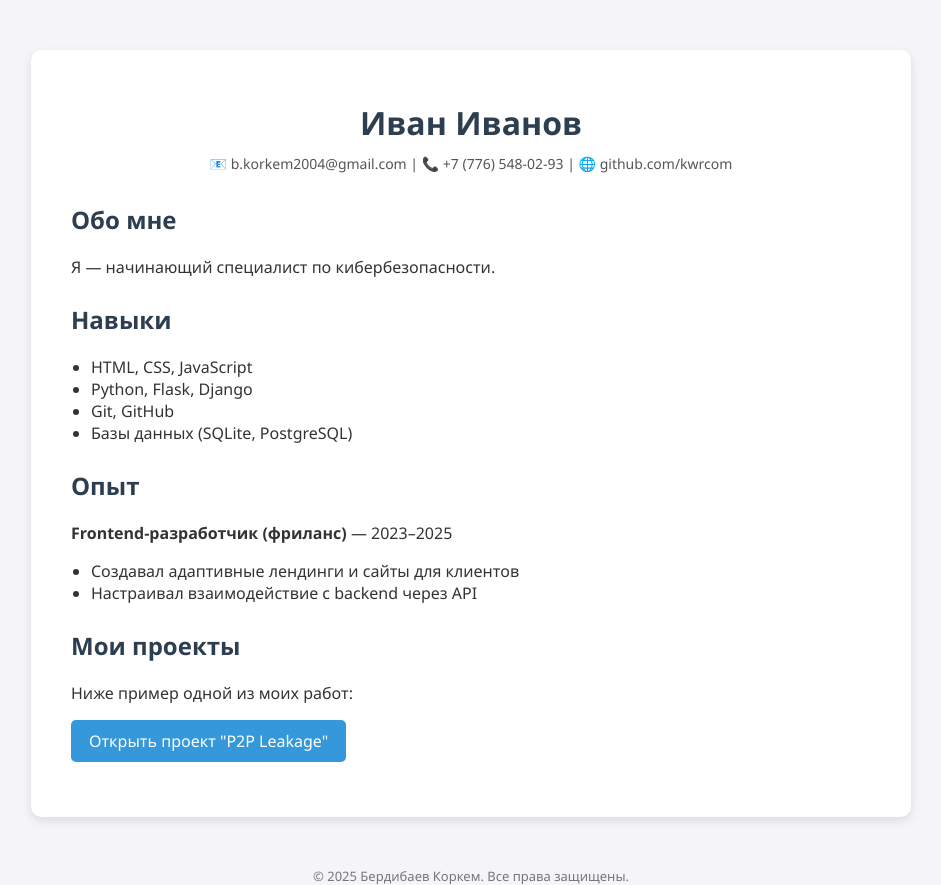
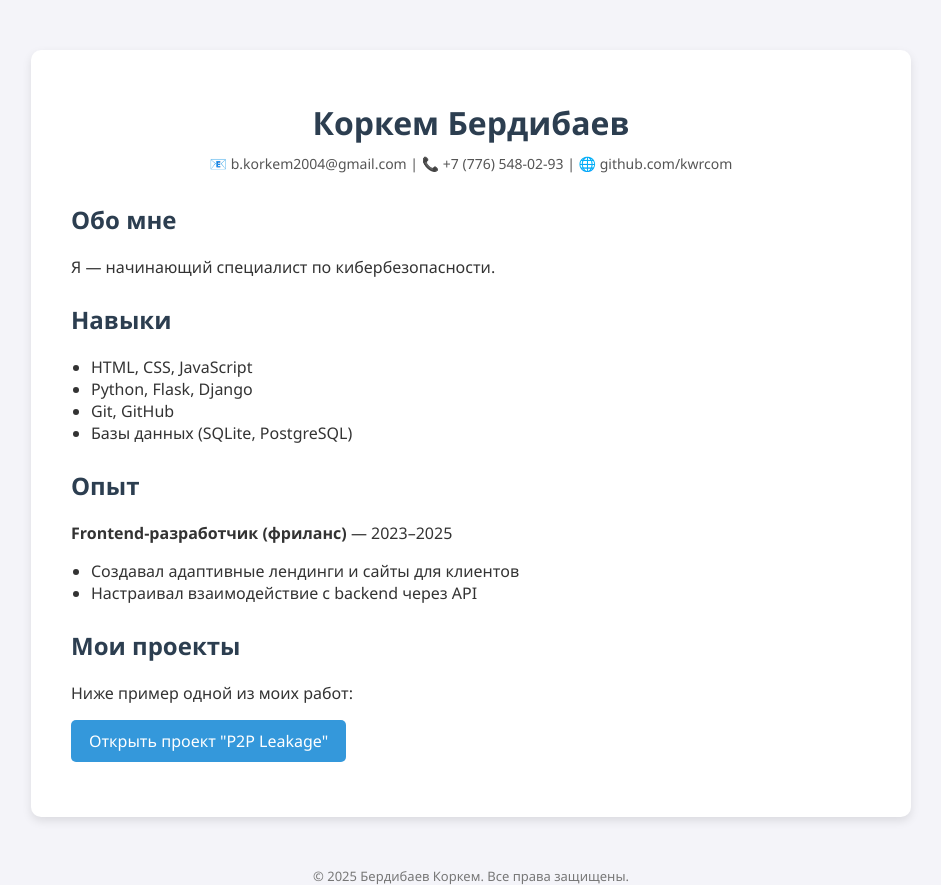
Before and after one commit to kwrcom/kwrcom.github.io, a plain HTML site: page index.html in a window 1280 px wide. Shown: the whole page, without its empty margins (169-1110 px from the left). Drawn offline with Linux system fonts and the light colour scheme.

Commit message:
Update name in index.html: changed header from "Иван Иванов" to "Коркем Бердибаев"

```diff
--- a/index.html
+++ b/index.html
@@ -71,7 +71,7 @@
 <body>
 
 <div class="container">
-    <h1>Иван Иванов</h1>
+    <h1>Коркем Бердибаев</h1>
     <div class="contact-info">
         📧 b.korkem2004@gmail.com | 📞 +7 (776) 548-02-93 | 🌐 github.com/kwrcom
     </div>
```
